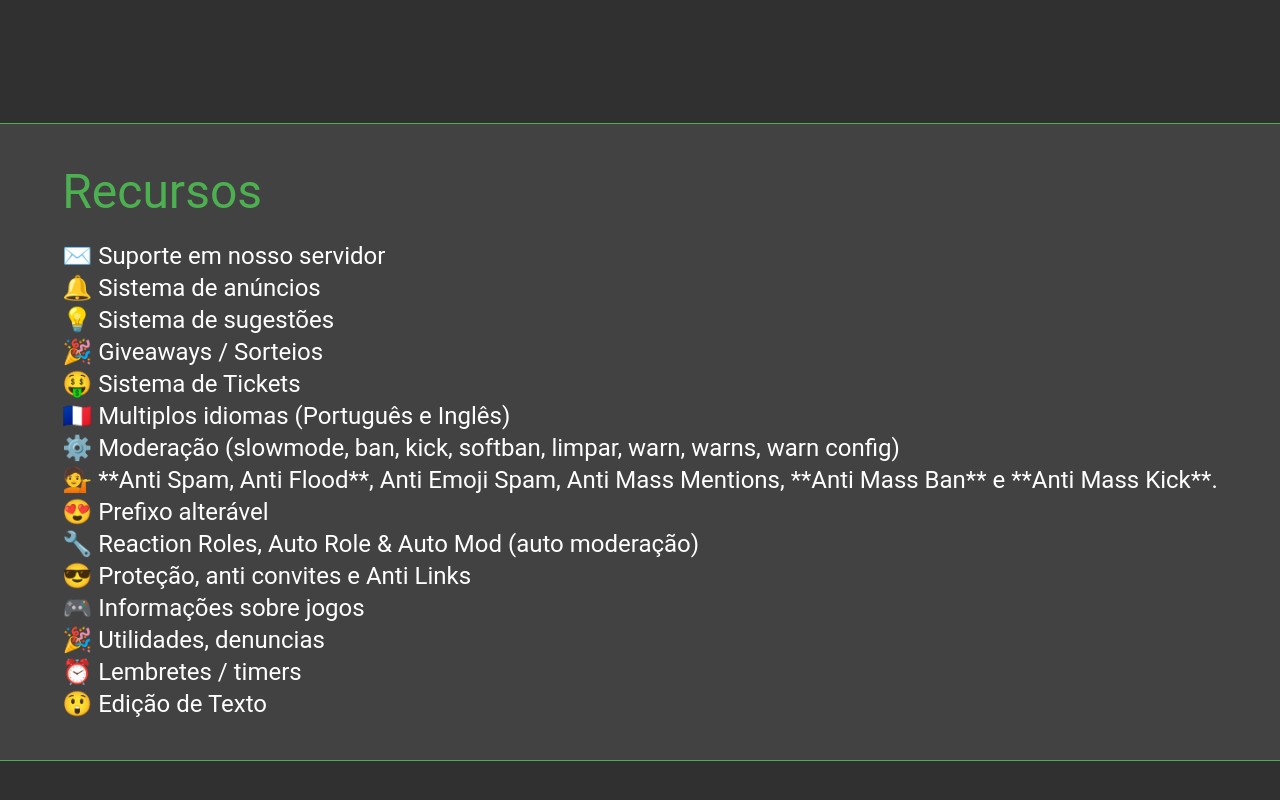
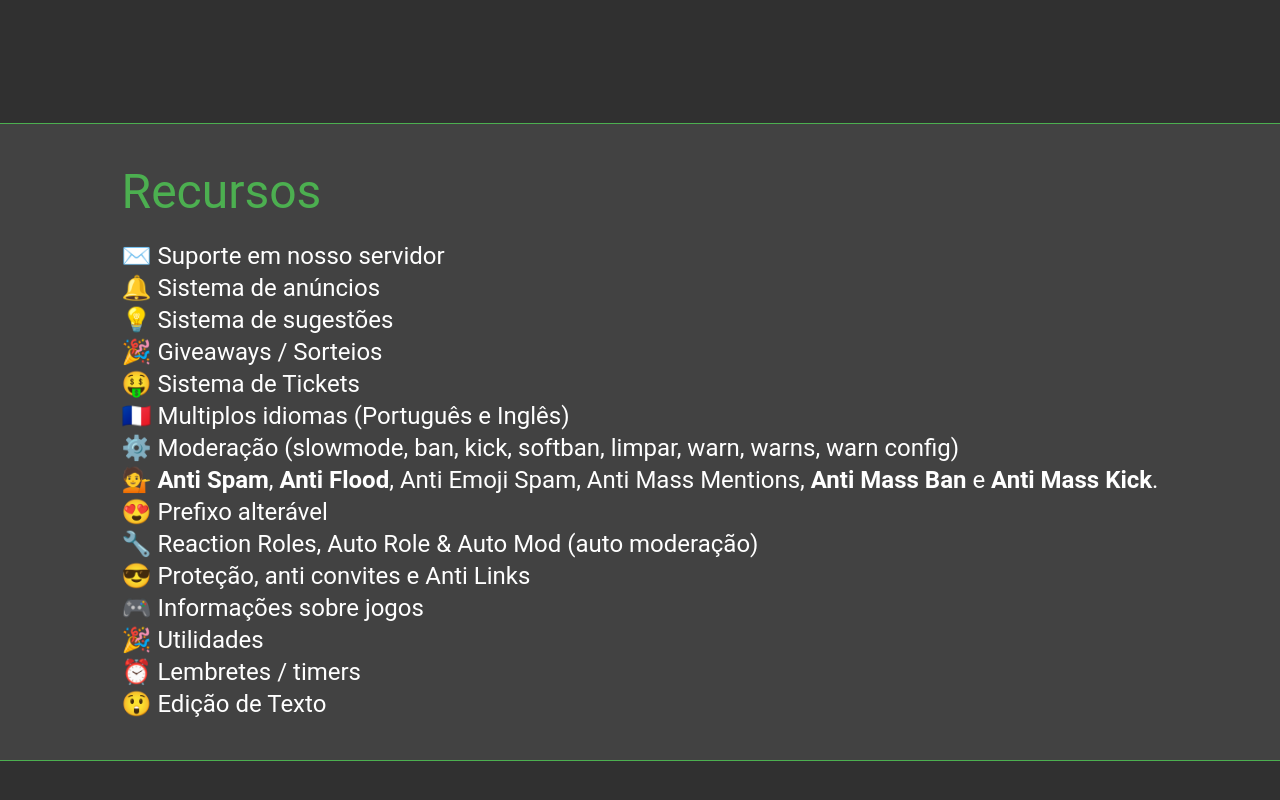
Before and after one commit to davipatricio/Denky-Website, a React (Create React App) app: page / in a window 1280 px wide. Shown: the part 742-1542 px from the top of the page. Built offline with nearby package versions, Linux system fonts and the light colour scheme; the HTML template or start-up script is replaced by a standard one.

Commit message:
Update AboutPage.js

```diff
--- a/src/pages/AboutPage.js
+++ b/src/pages/AboutPage.js
@@ -39,12 +39,12 @@ function AboutPage() {
 🤑 Sistema de Tickets<br/>
 🇫🇷 Multiplos idiomas (Português e Inglês) <br/>
 ⚙️ Moderação (slowmode, ban, kick, softban, limpar, warn, warns, warn config) <br/>
-💁 **Anti Spam, Anti Flood**, Anti Emoji Spam, Anti Mass Mentions, **Anti Mass Ban** e **Anti Mass Kick**. <br/>
+💁 <strong>Anti Spam</strong>, <strong>Anti Flood</strong>, Anti Emoji Spam, Anti Mass Mentions, <strong>Anti Mass Ban</strong> e <strong>Anti Mass Kick</strong>. <br/>
 😍 Prefixo alterável <br/>
 🔧 Reaction Roles, Auto Role & Auto Mod (auto moderação) <br/>
 😎 Proteção, anti convites e Anti Links <br/>
 🎮 Informações sobre jogos <br/>
-🎉 Utilidades, denuncias <br/>
+🎉 Utilidades <br/>
 ⏰ Lembretes / timers <br/>
 😲 Edição de Texto <br/>
         </Typography>
```
